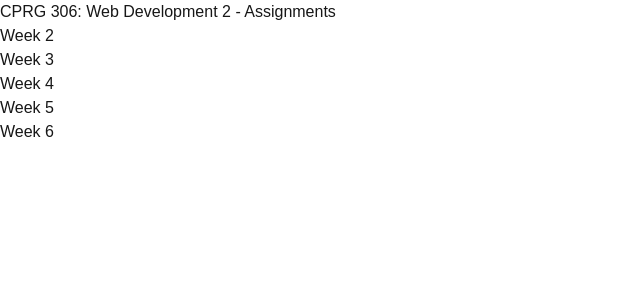
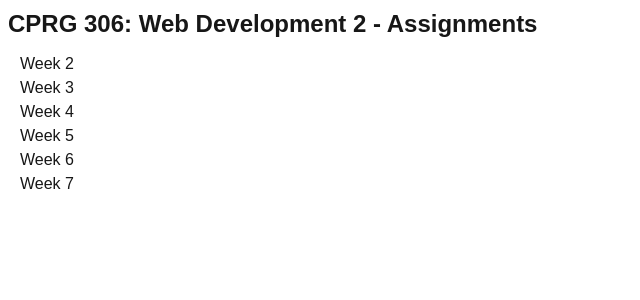
Before and after one commit to SAITjrao/cprg306-assignments, a Next.js app: page / in a window 1280 px wide. Shown: the top 300 px of the page, without its empty margins (0-640 px from the left). Built offline with nearby package versions, Linux system fonts and the light colour scheme.

Commit message:
updating styling of homepage

```diff
--- a/app/page.js
+++ b/app/page.js
@@ -3,12 +3,15 @@ import Link from "next/link"
 export default function Home(){
   return (
     <main>
-      <h1>CPRG 306: Web Development 2 - Assignments</h1>
-      <Link href="week-2">Week 2</Link><br />
-      <Link href="week-3">Week 3</Link><br />
-      <Link href="week-4">Week 4</Link><br />
-      <Link href="week-5">Week 5</Link><br />
-      <Link href="week-6">Week 6</Link><br />
+      <h1 className="text-2xl font-bold m-2">CPRG 306: Web Development 2 - Assignments</h1>
+      <div className="flex flex-col m-3 ml-5">
+        <Link href="week-2">Week 2</Link>
+        <Link href="week-3">Week 3</Link>
+        <Link href="week-4">Week 4</Link>
+        <Link href="week-5">Week 5</Link>
+        <Link href="week-6">Week 6</Link>
+        <Link href="week-7">Week 7</Link>
+      </div>
     </main>
   );
 }
```
